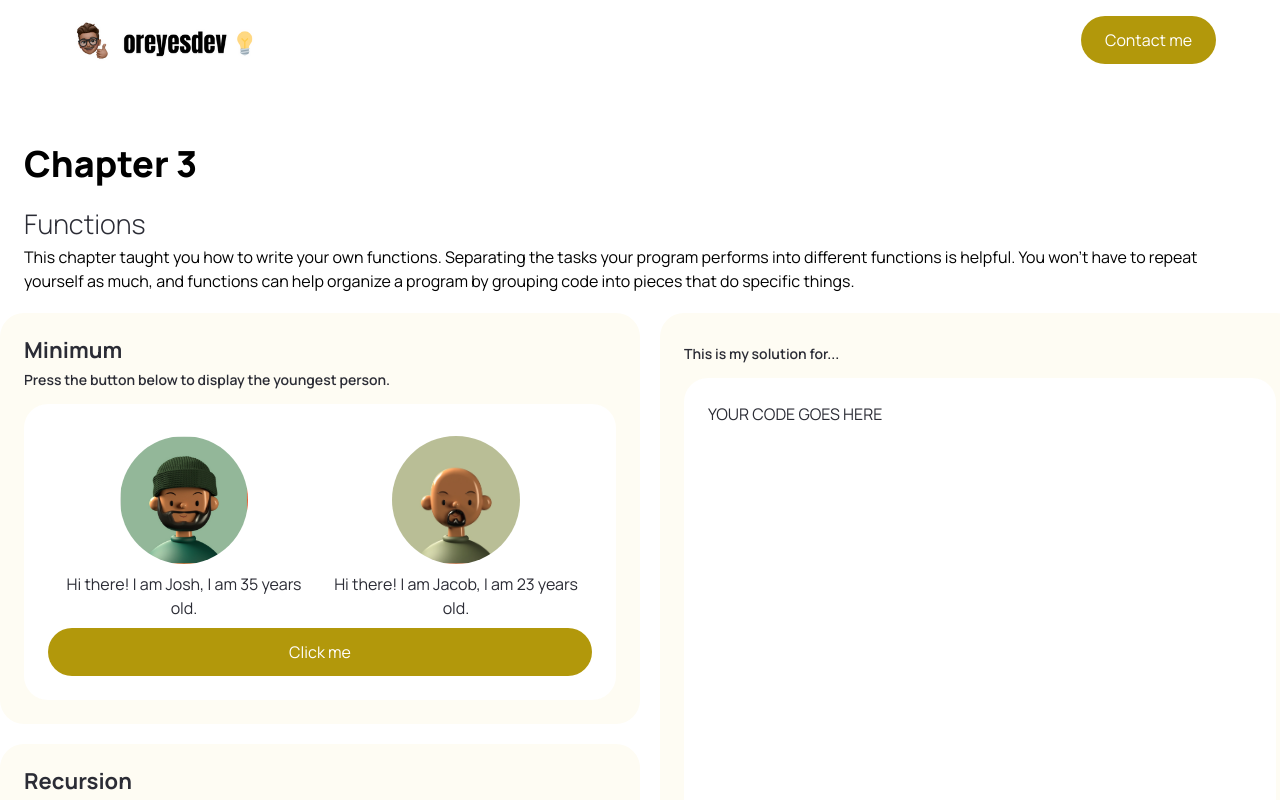
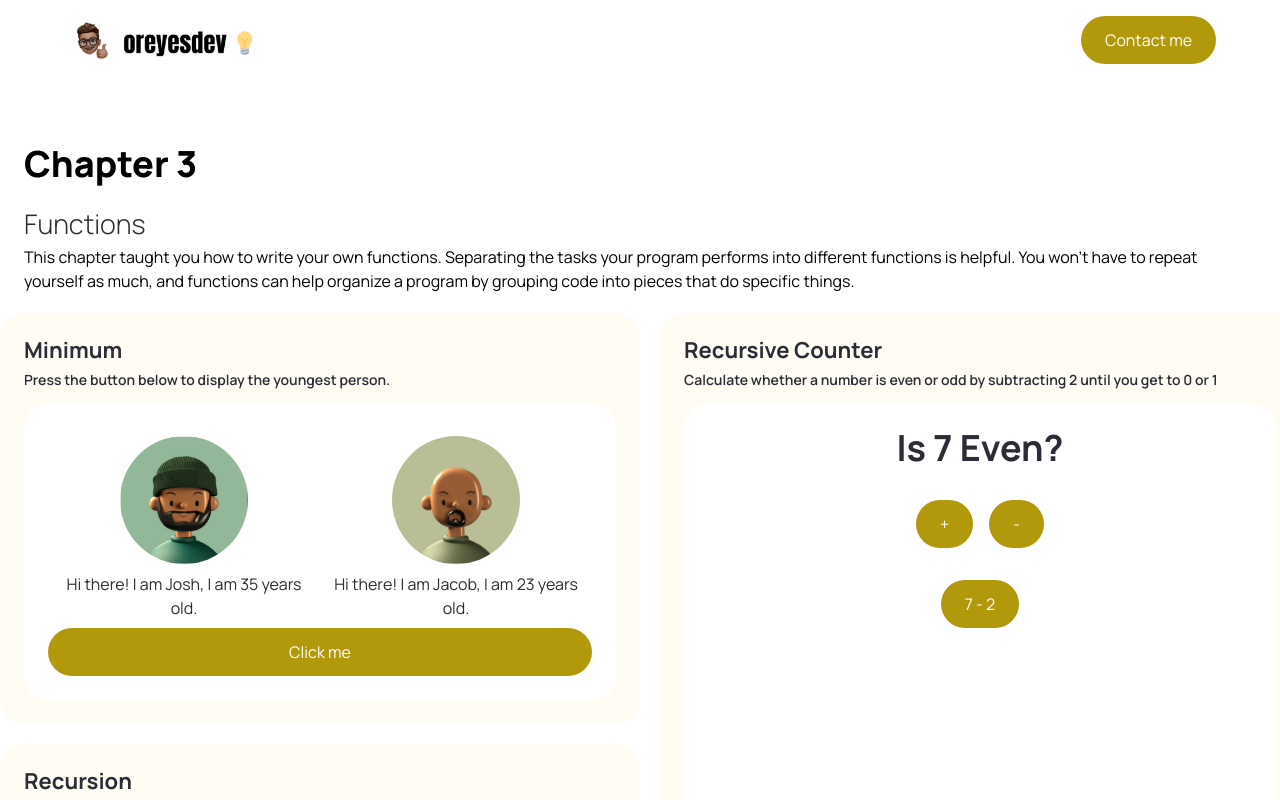
Before and after one commit to jon-oscar/eloquent-js, a Next.js app: page /chapter3 in a window 1280 px wide. Shown: the top 800 px of the page. Built offline with nearby package versions, Linux system fonts and the light colour scheme.

Commit message:
Add Episode 3 exercise 2 recursion KAN-13 (#21)

```diff
--- /dev/null
+++ b/components/exercises/chapter-3/JRecursiveIsEven.tsx
@@ -0,0 +1,80 @@
+import CustomButton from '@/components/CustomButton';
+import { useState } from 'react';
+
+/**
+ * Renders a counter and a button that decrements the counter by 2 until it reaches 0 or 1.
+ * Tells the user if the number is even or odd.
+ * @returns JSX element
+ */
+export default function JRecursiveIsEven(): JSX.Element {
+  const [count, setCount] = useState<number>(7);
+  const [checkedNumber, setCheckedNumber] = useState<number | null>(null);
+
+  const is0 = count === 0;
+  const is1 = count === 1;
+
+  function handleIncrementClick() {
+    setCheckedNumber(null);
+    setCount(count + 1);
+  }
+
+  function handleDecrementClick() {
+    setCheckedNumber(null);
+    setCount(count - 1);
+  }
+
+  // "Recursive" function to swap negative numbers and subtract 2 from the count until it reaches 0 or 1
+  function updateCountStep() {
+    if (count < 0) {
+      setCount(-count);
+    } else if (!is0 && !is1) {
+      setCount(count - 2);
+    }
+  }
+
+  function handleClick() {
+    if (checkedNumber === null) {
+      setCheckedNumber(count);
+    }
+    updateCountStep();
+  }
+
+  const message = (() => {
+    if (checkedNumber === null) {
+      return `Is ${count} Even?`;
+    } else if (is0) {
+      return `${checkedNumber} is Even!`;
+    } else if (is1) {
+      return `${checkedNumber} is Odd!`;
+    } else {
+      return `Is ${checkedNumber} Even?`;
+    }
+  })();
+
+  return (
+    <div
+      data-testid='j-recursive-is-even'
+      className='flex flex-col items-center justify-center'
+    >
+      <p className='text-4xl font-bold mb-8'>{message}</p>
+      <div className='flex space-x-4 mb-8'>
+        <CustomButton
+          containerStyles='text-white rounded-full bg-[#B2980B]'
+          handleClick={handleIncrementClick}
+          title='+'
+        />
+        <CustomButton
+          containerStyles='text-white rounded-full bg-[#B2980B]'
+          handleClick={handleDecrementClick}
+          title='-'
+        />
+      </div>
+      <CustomButton
+        containerStyles='text-white rounded-full bg-[#B2980B]'
+        title={is0 || is1 ? 'Tap + or -' : `${count} - 2`}
+        isDisabled={is0 || is1}
+        handleClick={handleClick}
+      />
+    </div>
+  );
+}
--- a/constants/chapter.json
+++ b/constants/chapter.json
@@ -75,8 +75,8 @@
       },
       {
         "id": 2,
-        "title": " ",
-        "details": "This is my solution for..."
+        "title": "Recursive counter",
+        "details": "Calculate whether a number is even or odd by subtracting 2 until you get to 0 or 1"
       },
       {
         "id": 3,
--- a/pages/chapter3.tsx
+++ b/pages/chapter3.tsx
@@ -1,11 +1,12 @@
+import Layout from '@/components/Layout';
+import PageCard from '@/components/PageCard';
+import chapter from '@/constants/chapter.json';
 import '../app/globals.css';
-import PageCard from '@/components/PageCard';
-import Layout from '@/components/Layout';
-import chapter from '@/constants/chapter.json';
 
+import BeanCounting from '@/components/exercises/chapter-3-oscar/BeanCounting';
 import Minimum from '@/components/exercises/chapter-3-oscar/Minimum';
 import Recursion from '@/components/exercises/chapter-3-oscar/Recursion';
-import BeanCounting from '@/components/exercises/chapter-3-oscar/BeanCounting';
+import JRecursiveIsEven from '@/components/exercises/chapter-3/JRecursiveIsEven';
 
 const chapterId = 3;
 
@@ -56,12 +57,14 @@ export default function Chapter3() {
           </div>
           <div className='flex flex-col'>
             {devJon && (
-              <PageCard
-                id={devJon[0].id}
-                title={devJon[0].title}
-                details={devJon[0].details}
-                code={() => 'YOUR CODE GOES HERE'}
-              />
+              <>
+                <PageCard
+                  id={devJon[1].id}
+                  title={devJon[1].title}
+                  details={devJon[1].details}
+                  code={() => <JRecursiveIsEven />}
+                />
+              </>
             )}
           </div>
         </div>
```
Also changed, not shown: 1 other file (tests, documents, lock files or other folders).
